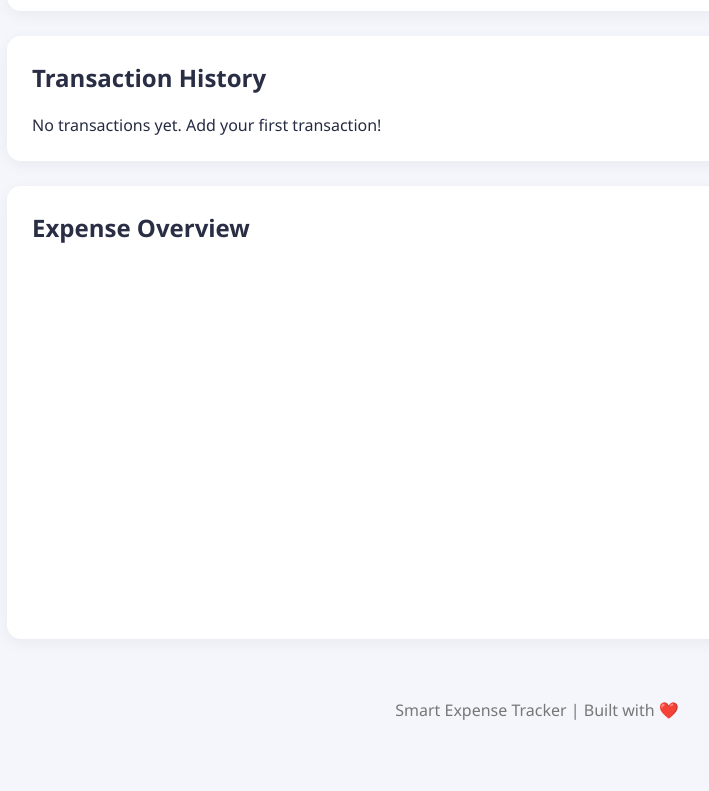
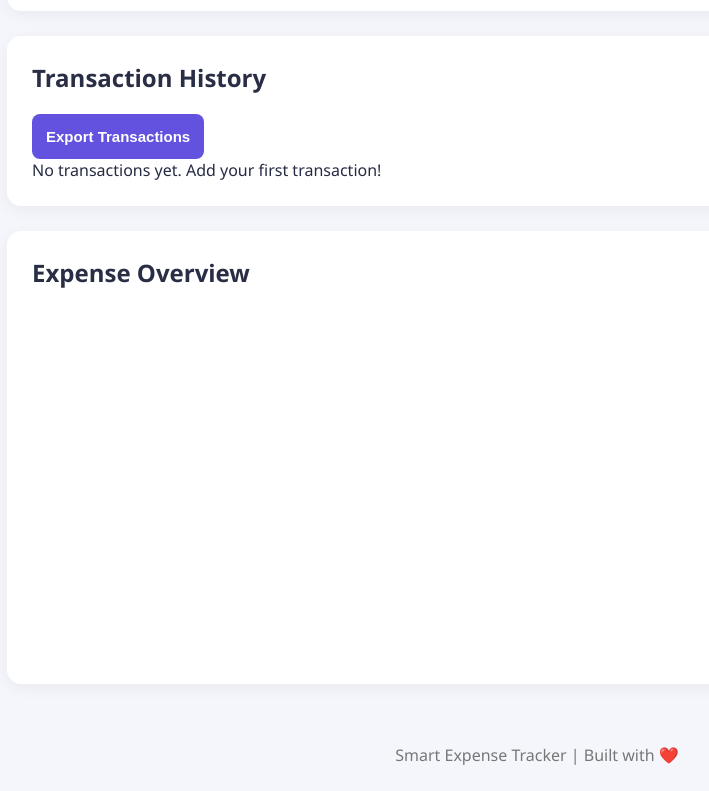
Before and after one commit to devbybhakti/smart-expense-tracker, a plain HTML site: page index.html in a window 1280 px wide. Shown: the part 805-1596 px from the top of the page, without its empty margins (103-812 px from the left). Before the commit the page ends 1551 px from the top, so only its background shows below. Drawn offline with nearby package versions, Linux system fonts and the light colour scheme.

Commit message:
Update index.html

```diff
--- a/index.html
+++ b/index.html
@@ -91,6 +91,9 @@
 
         <section class="transactions">
             <h2>Transaction History</h2>
+            <button onclick="exportTransactions()" class="export-btn">
+    Export Transactions
+</button>
 
             <div id="transaction-list">
                 <p>No transactions yet. Add your first transaction!</p>
```
